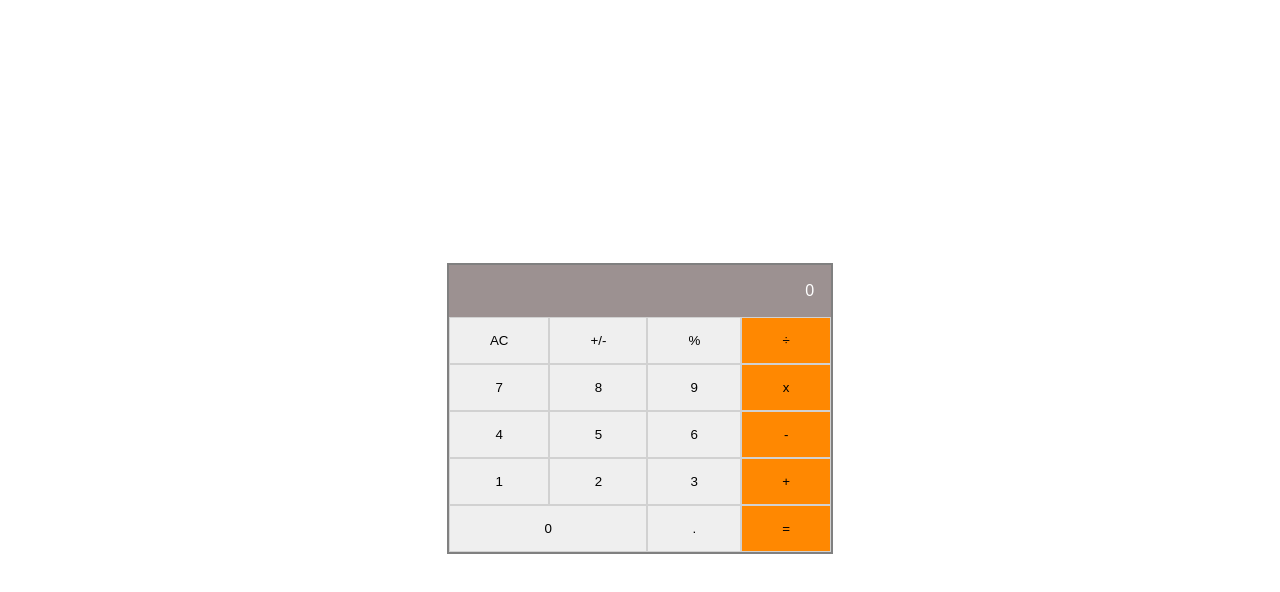
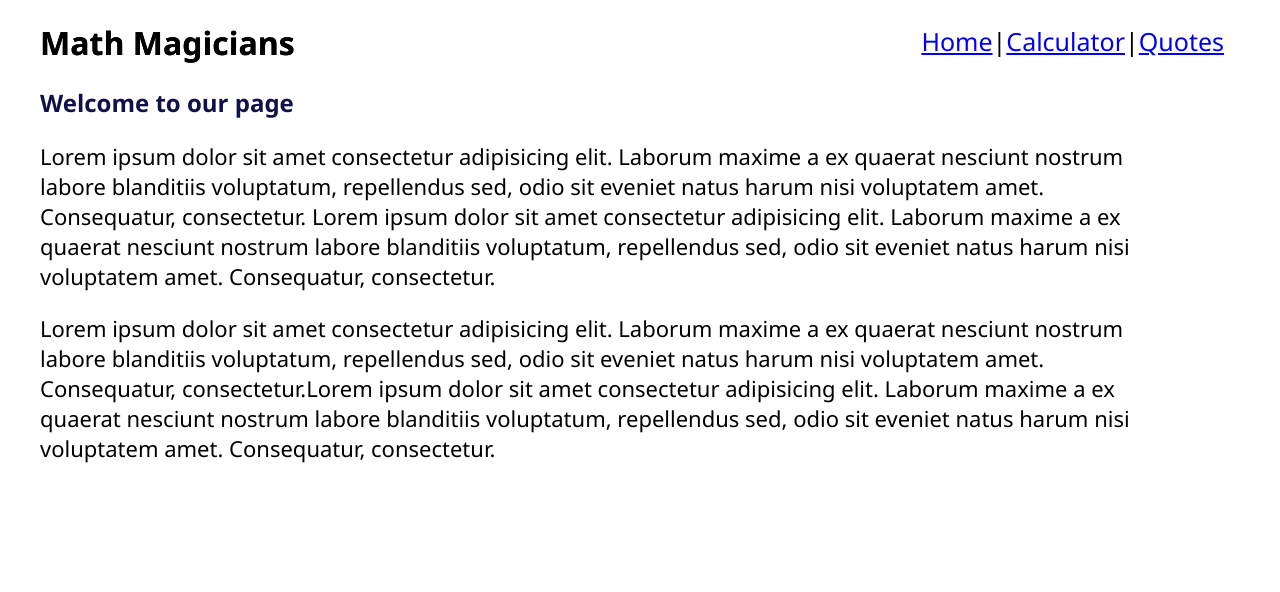
Before and after one commit to Ngufor-emmanuella/math-magicians, a React (Create React App) app: page /Home in a window 1280 px wide. Shown: the top 592 px of the page. Built offline with nearby package versions, Linux system fonts and the light colour scheme; a web font is replaced by a local one.

Commit message:
Add router-pages

```diff
--- a/package.json
+++ b/package.json
@@ -10,6 +10,7 @@
     "big.js": "^6.2.1",
     "react": "^18.2.0",
     "react-dom": "^18.2.0",
+    "react-router-dom": "^6.4.3",
     "react-scripts": "5.0.1",
     "web-vitals": "^2.1.4"
   },
--- a/src/App.js
+++ b/src/App.js
@@ -1,17 +1,23 @@
 import React from 'react';
+import { BrowserRouter as Router, Routes, Route, Link } from 'react-router-dom';
 import Calc from './components/calculator';
+import NotFoundPage from './components/ErrorPage';
+import Home from './components/Home';
+import Quotes from './components/Quotes';
+import Navigation from './components/Navigation'
 
-class App extends React.Component {
-  constructor(props) {
-    super(props);
-    this.state = {};
-  }
-
-  render() {
-    return (
-      <Calc />
-    );
-  }
-}
+function App() {
+  return (
+    <Router>
+      <Navigation />
+      <Routes>
+      <Route path="/Home" element={<Home />} />
+        <Route path="/calculator" element={<Calc />} />
+        <Route path="/Quotes" element={<Quotes />} />
+        <Route path="*" element={<NotFoundPage />} />
+      </Routes>
+    </Router>
+  );
+};
 
 export default App;
--- /dev/null
+++ b/src/components/CSSmodules/ErrorPage.css
@@ -0,0 +1,12 @@
+.error {
+  color: rgb(207, 48, 48);
+  font-family: 'Segoe UI', Tahoma, Geneva, Verdana, sans-serif;
+  font-weight: bolder;
+  font-size: 25px;
+  display: flex;
+  flex-direction: column;
+  justify-content: center;
+  align-items: center;
+  position: relative;
+  top: 8rem;
+}
--- /dev/null
+++ b/src/components/CSSmodules/Home.css
@@ -0,0 +1,20 @@
+.welcome {
+  color: rgb(17, 17, 73);
+  padding: 0 2rem;
+  font-family: 'Segoe UI', Tahoma, Geneva, Verdana, sans-serif;
+
+}
+
+.head {
+  padding: 0 2rem;
+  color: #000;
+  font-family: 'Segoe UI', Tahoma, Geneva, Verdana, sans-serif;
+}
+
+.main-box {
+  width: 90%;
+  padding: 0 2rem;
+  font-weight: 500;
+  font-size: 22px;
+  font-family: 'Segoe UI', Tahoma, Geneva, Verdana, sans-serif;
+}
--- /dev/null
+++ b/src/components/CSSmodules/Navigation.css
@@ -0,0 +1,22 @@
+.nav-bar {
+  display: flex;
+  justify-content: space-between;
+  position: absolute;
+  top: 0;
+  width: 95%;
+  overflow-x: hidden;
+}
+
+.magicians {
+  padding: 0 2rem;
+  color: #000;
+  font-family: 'Segoe UI', Tahoma, Geneva, Verdana, sans-serif;
+}
+
+.nav {
+  display: flex;
+  font-weight: 500;
+  font-size: 25px;
+  padding-top: 1.5rem;
+  font-family: 'Segoe UI', Tahoma, Geneva, Verdana, sans-serif;
+}
--- /dev/null
+++ b/src/components/CSSmodules/Quotes.css
@@ -0,0 +1,9 @@
+.intro {
+  display: flex;
+  margin: 15rem auto;
+  width: 70%;
+  font-family: 'Segoe UI', Tahoma, Geneva, Verdana, sans-serif;
+  font-weight: bolder;
+  font-size: 25px;
+  color: rgb(19, 19, 85);
+}
--- /dev/null
+++ b/src/components/ErrorPage.js
@@ -0,0 +1,11 @@
+import React from 'react';
+import './CSSmodules/ErrorPage.css';
+
+function  NotFoundPage() {
+  return (
+    <div className="error"><h2>404 Error....</h2>
+    <h3>Page Not Found !!</h3>
+    </div>
+  );
+};
+export default NotFoundPage;
--- /dev/null
+++ b/src/components/Home.js
@@ -0,0 +1,38 @@
+import React from 'react';
+import './CSSmodules/Home.css'
+const Home = () => {
+    return (
+      <>
+        <main>
+          <h1 className="head">Math Magicians</h1>
+          <h2 className="welcome">Welcome to our page</h2>
+          <div className="main-box">
+            <p className="sub-box">
+              Lorem ipsum dolor sit amet consectetur adipisicing elit.
+              Laborum maxime a ex quaerat nesciunt nostrum labore blanditiis voluptatum,
+              repellendus sed, odio sit eveniet natus harum nisi
+              voluptatem amet. Consequatur, consectetur.
+              Lorem ipsum dolor sit amet consectetur adipisicing elit.
+              Laborum maxime a ex quaerat nesciunt
+              nostrum labore blanditiis voluptatum, repellendus sed, odio sit eveniet
+              natus harum nisi voluptatem amet. Consequatur, consectetur.
+            </p>
+            <p className="lores">
+              Lorem ipsum dolor sit amet consectetur adipisicing elit.
+              Laborum maxime a ex quaerat nesciunt nostrum
+              labore blanditiis voluptatum, repellendus sed,
+              odio sit eveniet natus harum nisi voluptatem amet.
+              Consequatur, consectetur.Lorem ipsum dolor sit amet
+              consectetur adipisicing elit.
+              Laborum maxime a ex quaerat nesciunt nostrum
+              labore blanditiis voluptatum, repellendus sed,
+              odio sit eveniet natus harum nisi voluptatem amet.
+              Consequatur, consectetur.
+            </p>
+          </div>
+        </main>
+      </>
+    );
+}
+
+export default Home;
--- /dev/null
+++ b/src/components/Navigation.js
@@ -0,0 +1,23 @@
+import React from 'react';
+import { Link } from 'react-router-dom';
+import './CSSmodules/Navigation.css';
+
+function Navigation() {
+  return (
+    <>
+        <div className="nav-bar">
+          <div className="logo">
+            <h1 className="magicians">Math Magicians</h1>
+          </div>
+          <nav className="nav">
+            <Link className="links" to="/Home">Home</Link>
+            |
+            <Link className="links" to="/calculator">Calculator</Link>
+            |
+            <Link className="links" to="/Quotes">Quotes</Link>
+          </nav>
+        </div>
+      </>
+  );
+};
+export default Navigation;
--- /dev/null
+++ b/src/components/Quotes.js
@@ -0,0 +1,13 @@
+import React from 'react';
+import './CSSmodules/Quotes.css';
+
+const Quotes = () => {
+  return (
+    <div className="quote">
+      <h2 className="intro">Mathematics is not about numbers, equations, computations or algorithms;
+      it is about understanding - William Paul Thurston.
+      </h2>
+    </div>
+  );
+};
+export default Quotes;
--- a/src/components/calculator.js
+++ b/src/components/calculator.js
@@ -17,6 +17,9 @@ const Calc = () => {
   const { next, operation, total } = state;
 
   return (
+    // <div>
+    //   <p>Let's do some maths !</p>
+    // </div>
     <div className="calculator-box">
       <table id="calculator" cellSpacing="0">
         <tbody id="calculator-body">
--- a/src/index.css
+++ b/src/index.css
@@ -1,26 +1,25 @@
 @import url("http://fonts.cdnfonts.com/css/cascadia-code");
 
 html {
-  box-sizing: border-box;
   margin: 0;
   padding: 0;
   font-family: "Cascadia Code", sans-serif;
+  width: 100%;
 }
 
-body {
-  display: flex;
-  justify-content: center;
-  align-items: center;
-  height: 100vh;
-}
+
 
 .calculator-box {
+   display: flex;
+   height: 60vh;
   border: 2px solid rgb(128, 128, 128);
-  margin: 0;
+  margin: 10rem auto;
+  width: 50%;
 }
 
 table {
   border-spacing: 0;
+  width: 100%;
 }
 
 tbody {
@@ -28,7 +27,7 @@ tbody {
 }
 
 tr {
-  width: 100%;
+  width: 80%;
 }
 
 td > button {
```
Also changed, not shown: 1 other file (tests, documents, lock files or other folders).
